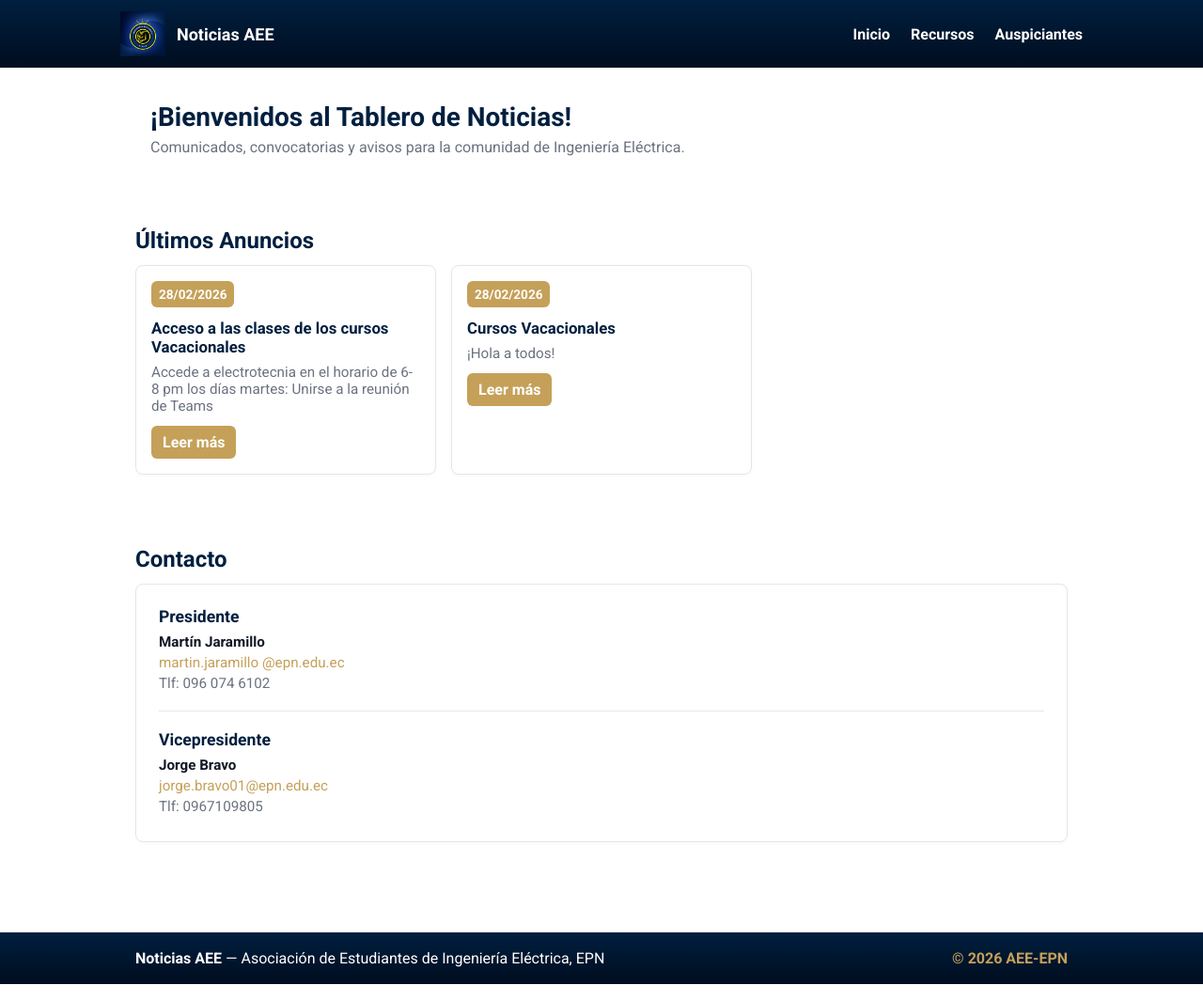
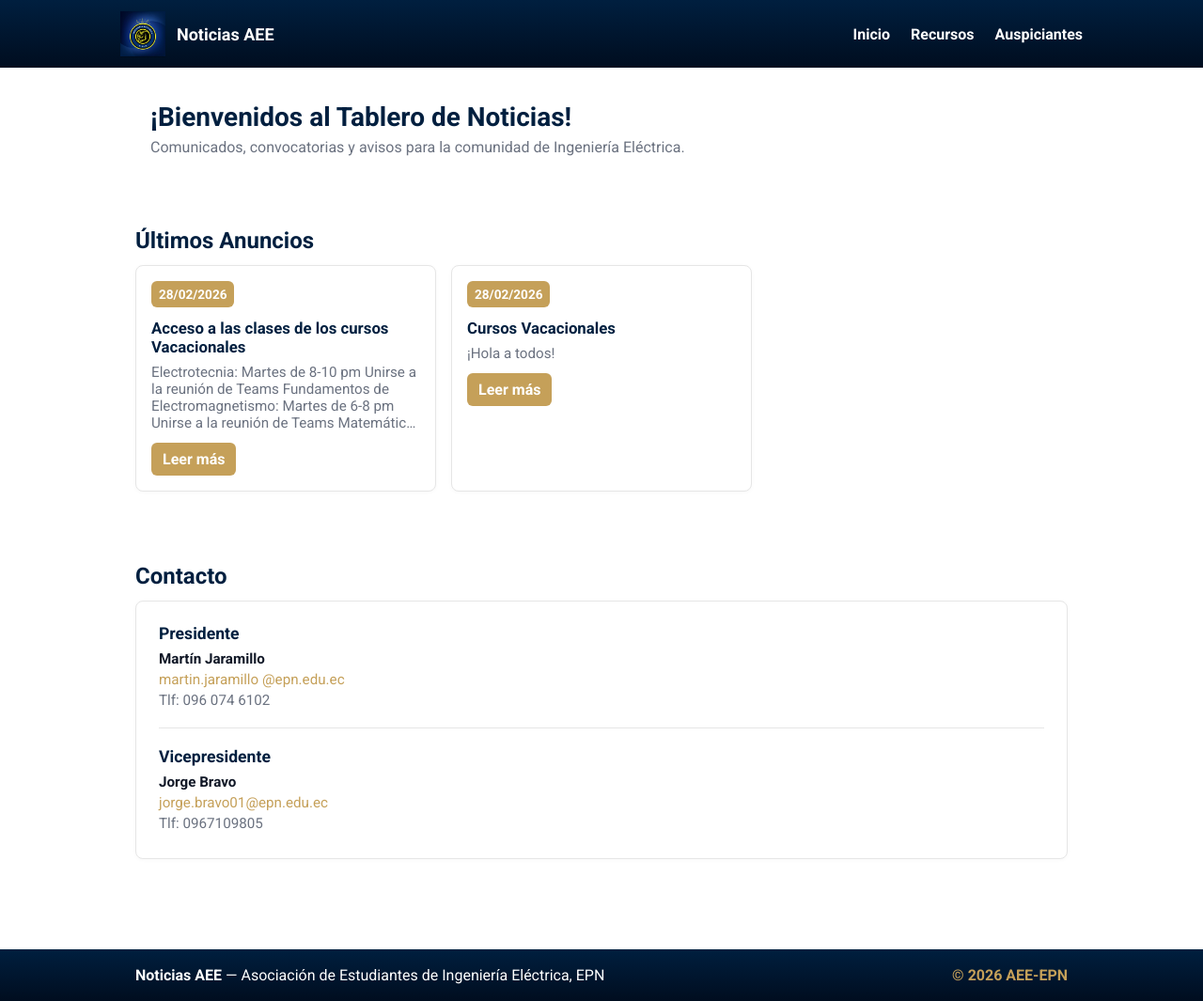
Before and after one commit to AEE-EPN/AEE-EPN.github.io, a Jekyll site: the page built from index.md, in a window 1280 px wide. Shown: the whole page at 94% size. Built offline with Jekyll 4.4.1, drawn with Linux system fonts in a browser that asks for light colours; our own code applies the rules of GitHub Pages for plain Markdown files; part of the change alters nothing that is shown.

Commit message:
Update 2026-03-1-links para las clases de prueba.md

```diff
--- a/_posts/2026-03-1-links para las clases de prueba.md
+++ b/_posts/2026-03-1-links para las clases de prueba.md
@@ -5,5 +5,33 @@ date:   2026-02-28 15:00:00 -0500
 categories: eventos comunicados
 ---
 
-Accede a electrotecnia en el horario de 6-8 pm los días martes:
+* Electrotecnia: Martes de 8-10 pm
 [Unirse a la reunión de Teams](https://teams.microsoft.com/meet/22146696557560?p=nCO5dgtdV2M85W4DmV)
+* Fundamentos de Electromagnetismo: Martes de 6-8 pm
+[Unirse a la reunión de Teams](https://teams.microsoft.com/meet/29702301566552?p=9Y00HWWkjnlvJ8jDNz)
+* Matemática Avanzada: Martes Jueves 8-10 pm
+[Unirse a la reunión de Teams](https://teams.microsoft.com/meet/22146696557560?p=nCO5dgtdV2M85W4DmV)
+* Fundamentos de Circuitos Eléctricos: 6-8 pm
+[Unirse a la reunión de Teams](https://teams.microsoft.com/meet/22146696557560?p=nCO5dgtdV2M85W4DmV)
+*Dispositivos Electrónicos: Lunes 8-10 pm
+[Unirse a la reunión de Teams](https://teams.microsoft.com/meet/22146696557560?p=nCO5dgtdV2M85W4DmV)
+* Teoría Electromágnetica: Lunes 6-8 pm
+[Unirse a la reunión de Teams](https://teams.microsoft.com/meet/22146696557560?p=nCO5dgtdV2M85W4DmV)
+* Conversión Electromágnetica: Jueves 6-8 pm
+[Unirse a la reunión de Teams](https://teams.microsoft.com/meet/22146696557560?p=nCO5dgtdV2M85W4DmV)
+* Análisis de Señales y Sistemas: Jueves 6-8 pm
+[Unirse a la reunión de Teams](https://teams.microsoft.com/meet/22146696557560?p=nCO5dgtdV2M85W4DmV)
+*Análisis de Circuitos Eléctricos: Lunes 6-8 pm
+[Unirse a la reunión de Teams](https://teams.microsoft.com/meet/22146696557560?p=nCO5dgtdV2M85W4DmV)
+* Electrónica de Potencia: Jueves 6-8 pm
+[Unirse a la reunión de Teams](https://teams.microsoft.com/meet/22146696557560?p=nCO5dgtdV2M85W4DmV)
+* Máquinas Eléctricas: Jueves 8-10 pm
+[Unirse a la reunión de Teams](https://teams.microsoft.com/meet/22146696557560?p=nCO5dgtdV2M85W4DmV)
+* Modelación de SEP: Lunes 8-10 pm
+[Unirse a la reunión de Teams](https://teams.microsoft.com/meet/22146696557560?p=nCO5dgtdV2M85W4DmV)
+* Sistemas de Control Automático: Miércoles 6-8 pm
+[Unirse a la reunión de Teams](https://teams.microsoft.com/meet/22146696557560?p=nCO5dgtdV2M85W4DmV)
+* Dinámica de Máquinas Eléctricas: Jueves 8-10 pm
+[Unirse a la reunión de Teams](https://teams.microsoft.com/meet/22146696557560?p=nCO5dgtdV2M85W4DmV)
+* Estabilidad de SEP: Martes 8-10 pm
+[Unirse a la reunión de Teams](https://teams.microsoft.com/meet/22146696557560?p=nCO5dgtdV2M85W4DmV)
```
